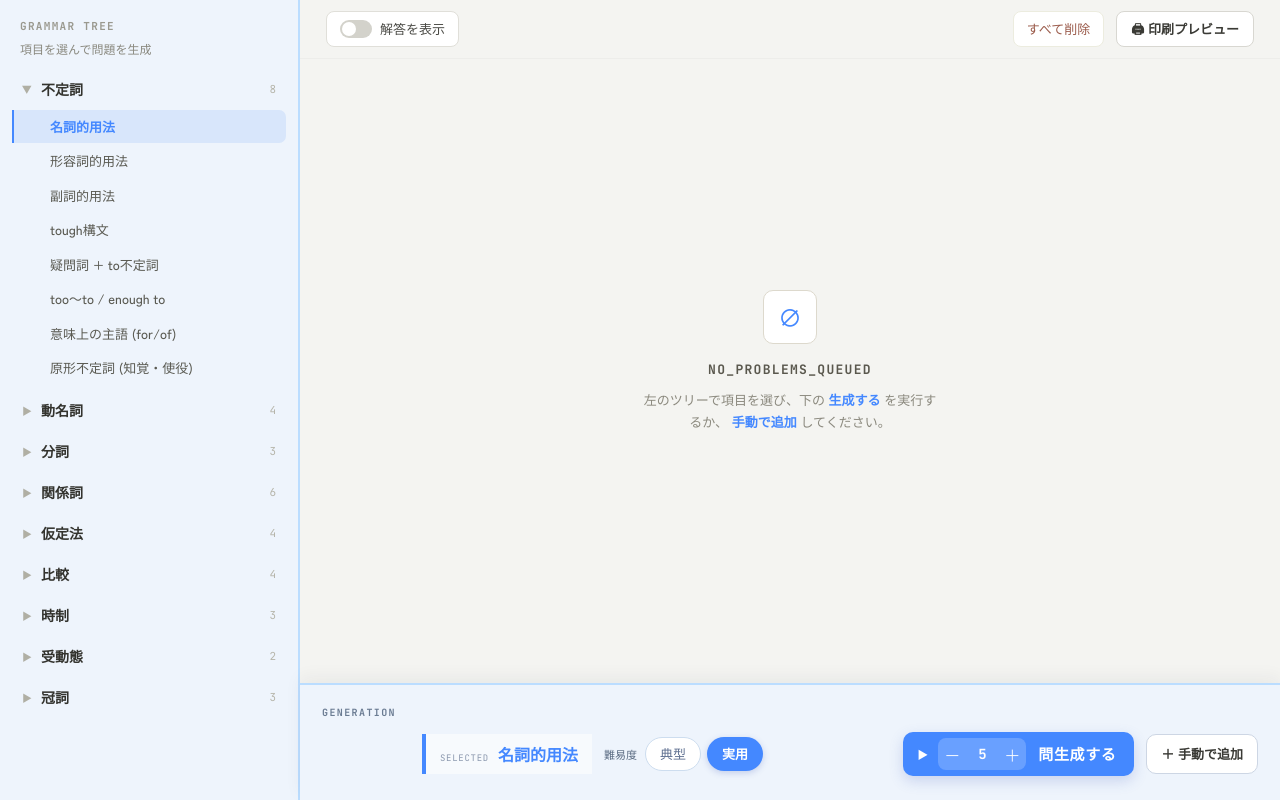
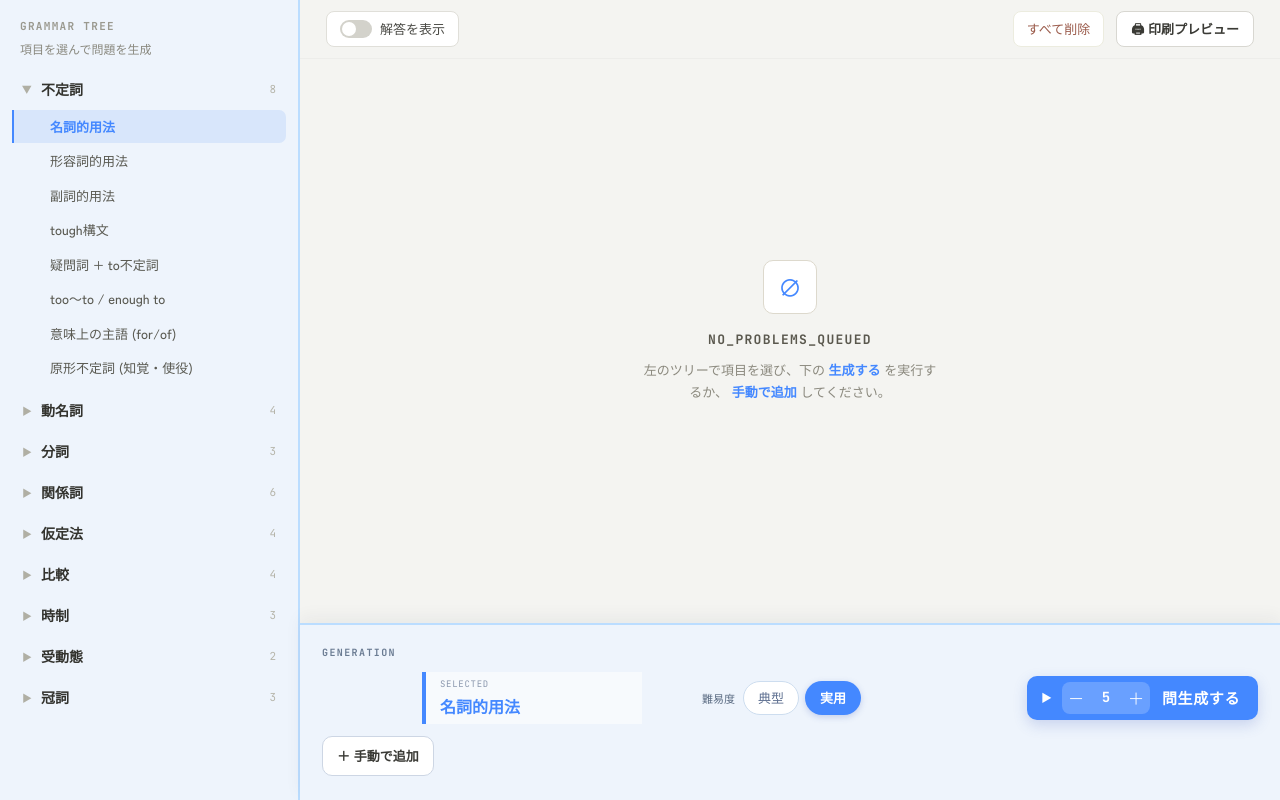
Before and after one commit to milkywaytetr4/grammar-worksheet-generator, a Next.js app: page / in a window 1280 px wide. Built offline with nearby package versions, Linux system fonts and the light colour scheme.

Commit message:
style: UI

```diff
--- a/app/page.tsx
+++ b/app/page.tsx
@@ -975,20 +975,22 @@ export default function Home() {
                   style={{
                     display: "flex",
                     alignItems: "center",
-                    gap: 12,
+                    gap: 60,
                     paddingLeft: 100,
                   }}
                 >
-                  {/* SELECTED: 装飾ラベル。角丸を付けず左アクセントにし、ボタンに見せない */}
+                  {/* SELECTED: 装飾ラベル。角丸を付けず左アクセントにし、ボタンに見せない。
+                      固定幅にして難易度チップの位置がラベル長で動かないようにする */}
                   <div
                     style={{
                       display: "flex",
-                      alignItems: "baseline",
-                      gap: 9,
-                      padding: "8px 14px",
+                      flexDirection: "column",
+                      gap: 3,
+                      padding: "6px 14px",
                       background: "rgba(255,255,255,.55)",
                       borderLeft: `4px solid ${ACCENT}`,
-                      minWidth: 0,
+                      width: 220,
+                      flexShrink: 0,
                     }}
                   >
                     <span
```
